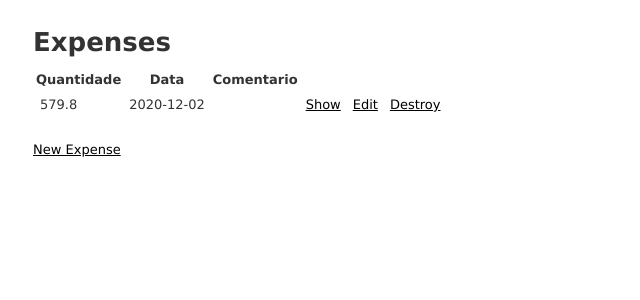
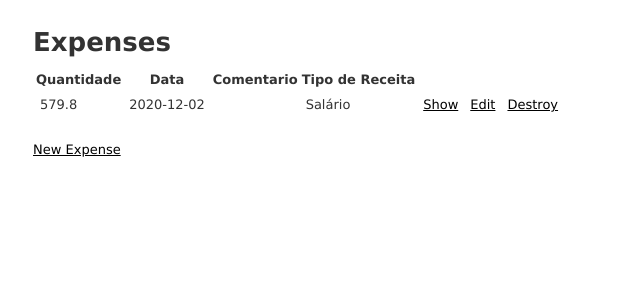
Before and after one commit to Rubensrvsc/MyRailsProjects, a Rails app: page /expenses in a window 1280 px wide. Shown: the top 300 px of the page, without its empty margins (0-640 px from the left). Run offline with Rails 7, Linux system fonts and the light colour scheme; a user stored in the database is signed in; data comes from the database, SQL or seed files in the repository; style sheets or scripts are compiled from the project's sources.

Commit message:
upt: mostrando o tipo da receita na index de receita

```diff
--- a/gerenciamentocontas/app/models/expensetype.rb
+++ b/gerenciamentocontas/app/models/expensetype.rb
@@ -1,2 +1,7 @@
 class Expensetype < ApplicationRecord
+
+
+    def to_s
+        self.tipo_receita
+    end
 end
--- a/gerenciamentocontas/app/views/expenses/index.html.erb
+++ b/gerenciamentocontas/app/views/expenses/index.html.erb
@@ -8,6 +8,7 @@
       <th>Quantidade</th>
       <th>Data</th>
       <th>Comentario</th>
+      <th>Tipo de Receita</th>
       <th colspan="3"></th>
     </tr>
   </thead>
@@ -18,6 +19,7 @@
         <td><%= expense.quantidade %></td>
         <td><%= expense.data %></td>
         <td><%= expense.comentario %></td>
+        <td><%= Expensetype.find(expense.expensetype_id) %></td>
         <td><%= link_to 'Show', expense %></td>
         <td><%= link_to 'Edit', edit_expense_path(expense) %></td>
         <td><%= link_to 'Destroy', expense, method: :delete, data: { confirm: 'Are you sure?' } %></td>
```
Also changed, not shown: 1 other file.
